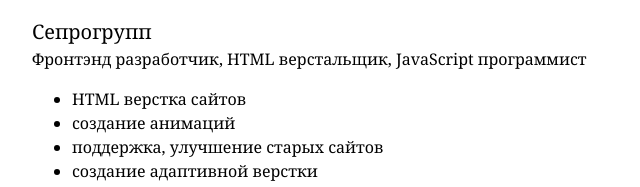
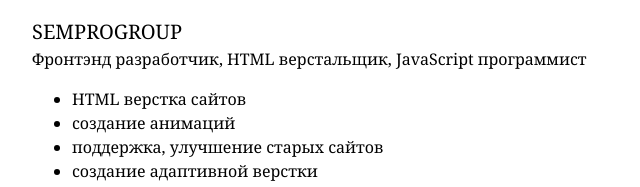
Before and after one commit to Makso-87/makso-87.github.io, a plain HTML site: page index.html in a window 1280 px wide. Shown: the part 268-455 px from the top of the page, 208-848 px from the left. Drawn offline with Linux system fonts and the light colour scheme.

Commit message:
Изменил название компании на SEMPROGROUP

```diff
--- a/index.html
+++ b/index.html
@@ -20,7 +20,7 @@
 		<section class="experience">
 			<h2>Опыт работы</h2>
 
-			<h3>Сепрогрупп</h3>
+			<h3>SEMPROGROUP</h3>
 
 			<p>Фронтэнд разработчик, HTML верстальщик, JavaScript программист</p>
 
```
